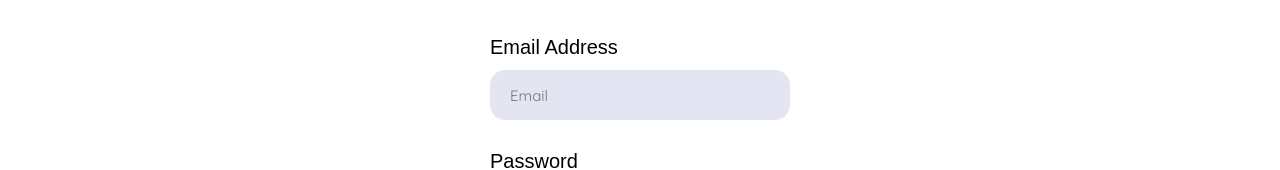
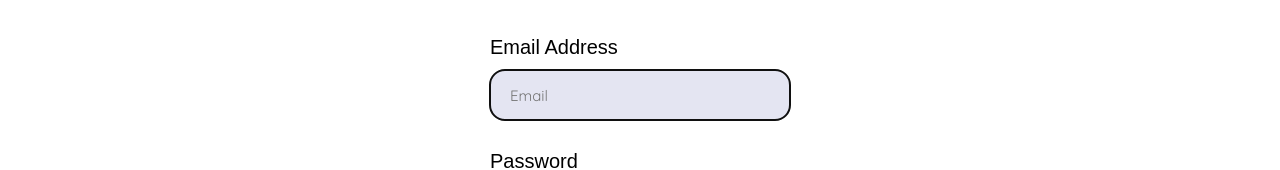
Before and after one commit to HxnDev/FYP-Frontend, a React (Create React App) app in the folder website/: page /Login in a window 1280 px wide. Shown: the part 738-908 px from the top of the page. Built offline with nearby package versions, Linux system fonts and the light colour scheme; no server answers; a web font is replaced by a local one.

Commit message:
Minor Updates

```diff
--- a/website/src/App.js
+++ b/website/src/App.js
@@ -90,13 +90,13 @@ useEffect(() => {
             <Route exact path="/" element={<Home/>} />
             <Route path="/Products" element={<Products/>} />
             <Route path="/Login" element={<Login
-              // email = {email}
-              // setEmail = {setEmail}
-              // password = {password}
-              // setPassword = {setPassword}
-              // handleLogin = {handleLogin}
-              // emailError = {emailError}
-              // passwordError = {passwordError}
+              email = {email}
+              setEmail = {setEmail}
+              password = {password}
+              setPassword = {setPassword}
+              handleLogin = {handleLogin}
+              emailError = {emailError}
+              passwordError = {passwordError}
              />} />
 
             <Route path="/Aggressive" element={<Aggressive/>} />
--- a/website/src/components/pages/Login/Login.js
+++ b/website/src/components/pages/Login/Login.js
@@ -6,15 +6,15 @@ import "./Login.css";
 
 const Login= (props)=>{
 
-    // const {
-    //     email,
-    //     setEmail,
-    //     password,
-    //     setPassword,
-    //     handleLogin,
-    //     emailError,
-    //     passwordError,
-    // } = props;
+    const {
+        email,
+        setEmail,
+        password,
+        setPassword,
+        handleLogin,
+        emailError,
+        passwordError,
+    } = props;
 
   return (
         <div className="login-base" style={{marginTop: 150}}>
@@ -30,12 +30,12 @@ const Login= (props)=>{
                             type="text"
                             name="address"
                             placeholder="Email"
-                            // autoFocus
-                            // required
-                            // value={email}
-                            // onChange={(e) => setEmail(e.target.value)}
+                            autoFocus
+                            required
+                            value={email}
+                            onChange={(e) => setEmail(e.target.value)}
                         />
-                        {/* <p className="errorMsg">{emailError}</p> */}
+                        <p className="errorMsg">{emailError}</p>
 
                     </div>
                     <div className="login-form-group">
@@ -44,9 +44,9 @@ const Login= (props)=>{
                             type="password"
                             name="password"
                             placeholder="Password"
-                            // required
-                            // value={password}
-                            // onChange={(e) => setPassword(e.target.value)}
+                            required
+                            value={password}
+                            onChange={(e) => setPassword(e.target.value)}
                         />
                     </div>
                 </div>
```
